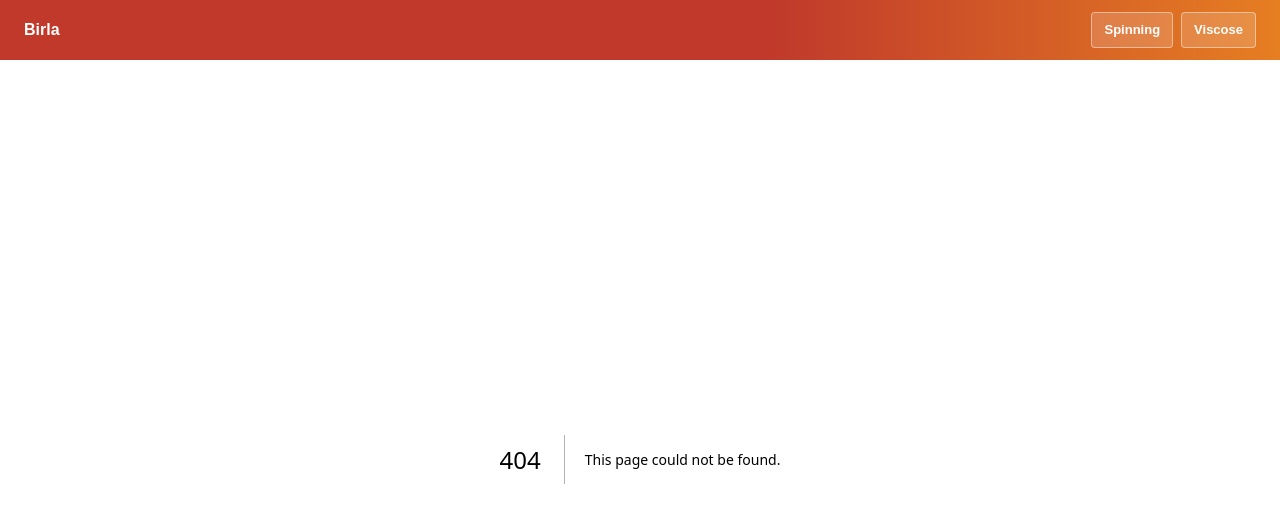
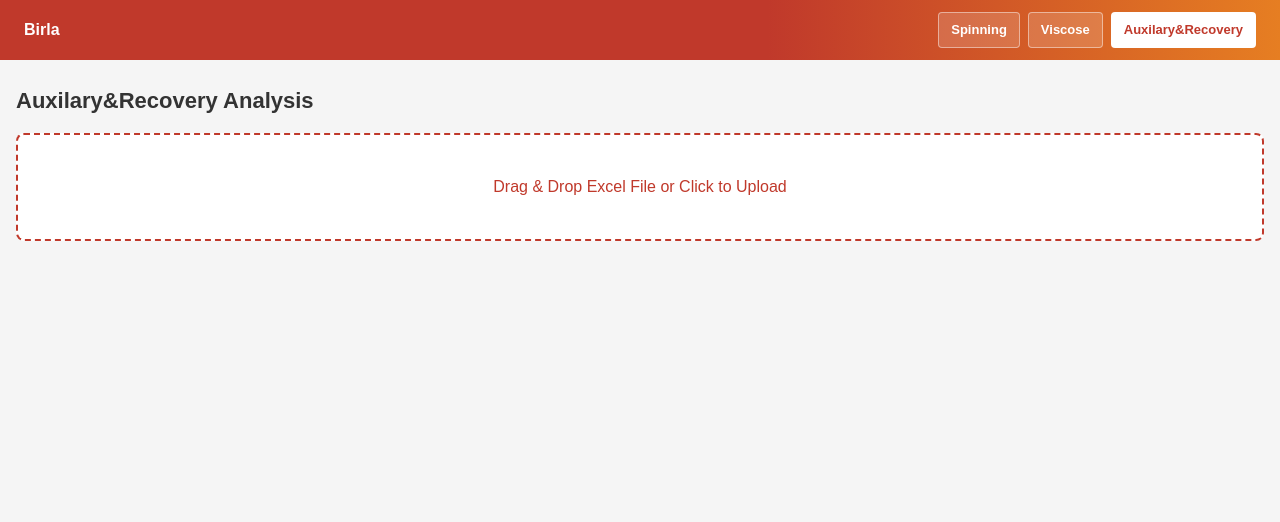
Before and after one commit to Sarvottam999/spinning-dt, a Next.js app: page /auxilary-recovery in a window 1280 px wide. Before the commit this address had no page. Shown: the top 522 px of the page. Built offline with nearby package versions, Linux system fonts and the light colour scheme.

Commit message:
added aug

```diff
--- /dev/null
+++ b/app/auxilary-recovery/page.tsx
@@ -0,0 +1,5 @@
+import AuxilaryRecoveryAnalysis from "../features/AuxilaryRecoveryAnalysis";
+
+export default function AuxilaryRecoveryPage() {
+  return <AuxilaryRecoveryAnalysis />;
+}
--- a/app/components/Navbar.tsx
+++ b/app/components/Navbar.tsx
@@ -6,6 +6,7 @@ import { usePathname } from "next/navigation";
 const navItems = [
   { href: "/breakdown", label: "Spinning" },
   { href: "/viscose", label: "Viscose" },
+  { href: "/auxilary-recovery", label: "Auxilary&Recovery" },
 ];
 
 export default function Navbar() {
--- /dev/null
+++ b/app/features/AuxilaryRecoveryAnalysis.tsx
@@ -0,0 +1,19 @@
+"use client";
+
+import ExcelUploader from "../Breakdowntable";
+
+function extractAuxilaryRecoveryLine(functionalLocation: string) {
+  const [, ...lineParts] = functionalLocation?.split("-") || [];
+  return lineParts.join("-");
+}
+
+export default function AuxilaryRecoveryAnalysis() {
+  return (
+    <ExcelUploader
+      title="Auxilary&Recovery Analysis"
+      reportName="auxilary_recovery"
+      extractLine={extractAuxilaryRecoveryLine}
+      lineMode="actual"
+    />
+  );
+}
```
